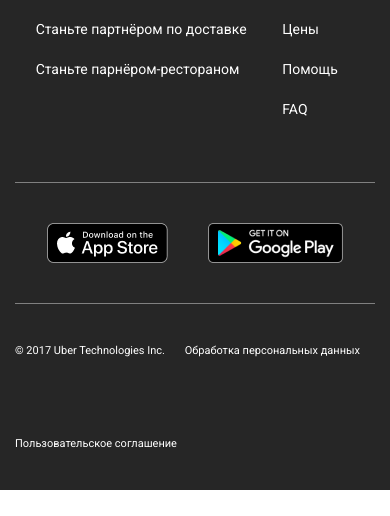
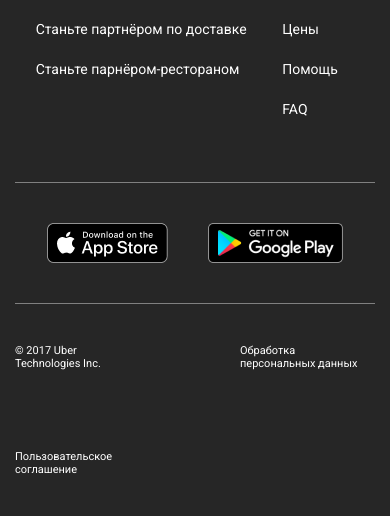
Before and after one commit to TaNTo-ZP/TaNTo-ZP.github.io, a plain HTML site: page index.html in a window 390 px wide. Shown: the part 3537-4053 px from the top of the page. Before the commit the page ends 4027 px from the top, so only its background shows below. Drawn offline with Linux system fonts and the light colour scheme.

Commit message:
Update media.css

```diff
--- a/css/media.css
+++ b/css/media.css
@@ -99,6 +99,12 @@
    }
 }
 
+@media (max-width: 570px) {
+   .footer__private p {
+      max-width: 120px;
+   }
+}
+
 @media (max-width: 372px) {
    .dish__price {
       margin-bottom: 11px;
```
